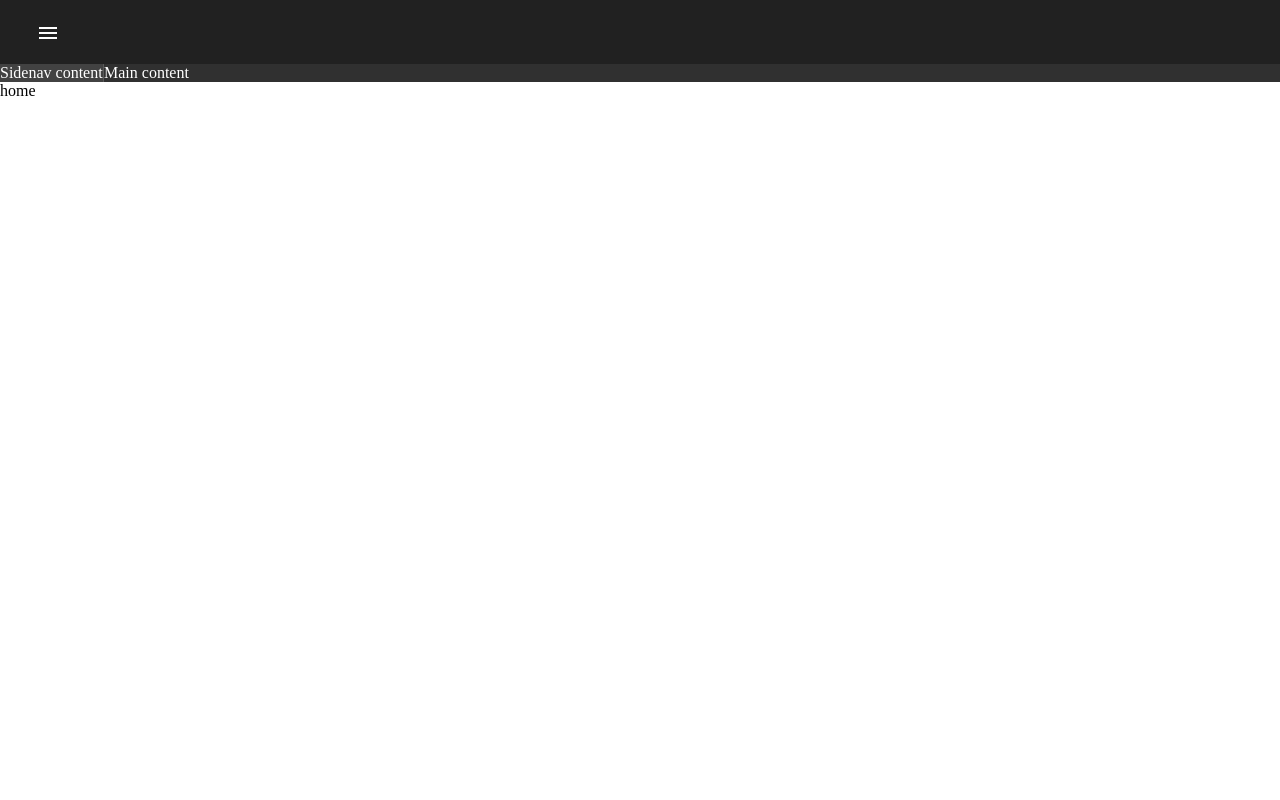
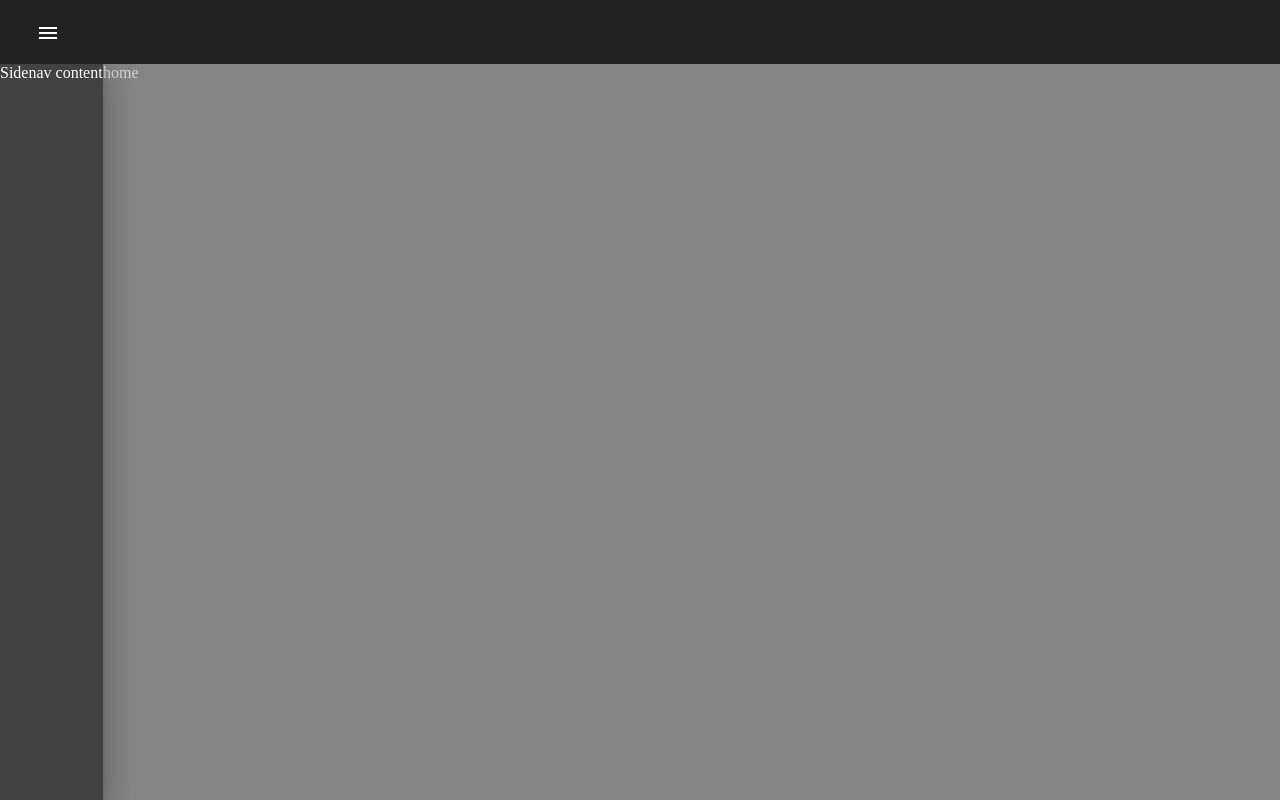
Before and after one commit to guafan100/bips-mweb, an Angular app: page / in a window 1280 px wide. Built offline with nearby package versions, Linux system fonts and the light colour scheme.

Commit message:
toggle sidenav finished

```diff
--- a/src/app/app.component.html
+++ b/src/app/app.component.html
@@ -1,2 +1,3 @@
-<navbar></navbar>
-<router-outlet></router-outlet>
+<navbar>
+  <router-outlet></router-outlet>
+</navbar>
--- a/src/app/components/navbar/navbar.component.html
+++ b/src/app/components/navbar/navbar.component.html
@@ -1,10 +1,12 @@
 <mat-toolbar color="primary">
-  <button mat-button>
+  <button mat-button (click)="sidenav.toggle()">
     <mat-icon>menu</mat-icon>
   </button>
 </mat-toolbar>
 
-<mat-sidenav-container class="example-container">
-  <mat-sidenav mode="side" opened="true">Sidenav content</mat-sidenav>
-  <mat-sidenav-content>Main content</mat-sidenav-content>
+<mat-sidenav-container class="sidenav-container">
+  <mat-sidenav #sidenav mode="push" opened="true">Sidenav content</mat-sidenav>
+  <mat-sidenav-content>
+    <ng-content></ng-content>
+  </mat-sidenav-content>
 </mat-sidenav-container>
--- a/src/app/components/navbar/navbar.component.scss
+++ b/src/app/components/navbar/navbar.component.scss
@@ -0,0 +1,13 @@
+:host {
+  display: flex;
+  flex-direction: column;
+  position: absolute;
+  top: 0;
+  bottom: 0;
+  left: 0;
+  right: 0;
+}
+
+.sidenav-container {
+  flex: 1;
+}
--- a/src/index.html
+++ b/src/index.html
@@ -2,7 +2,7 @@
 <html lang="en">
 <head>
   <meta charset="utf-8">
-  <title>BipsMweb</title>
+  <title>Bips</title>
   <base href="/">
 
   <meta name="viewport" content="width=device-width, initial-scale=1">
```
